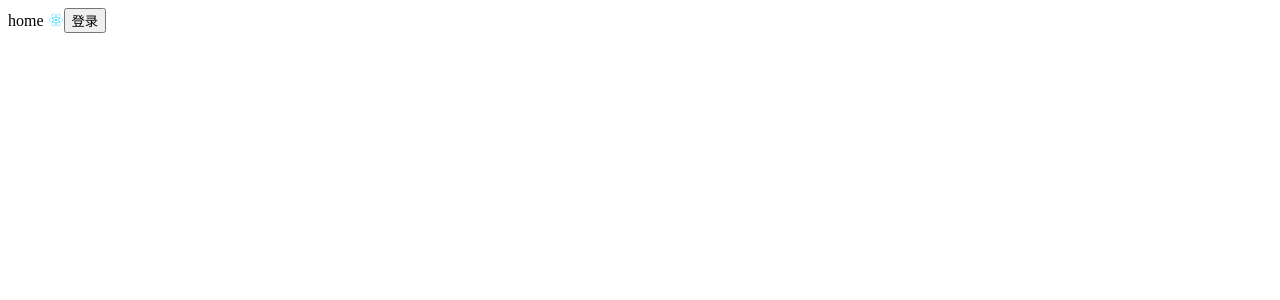
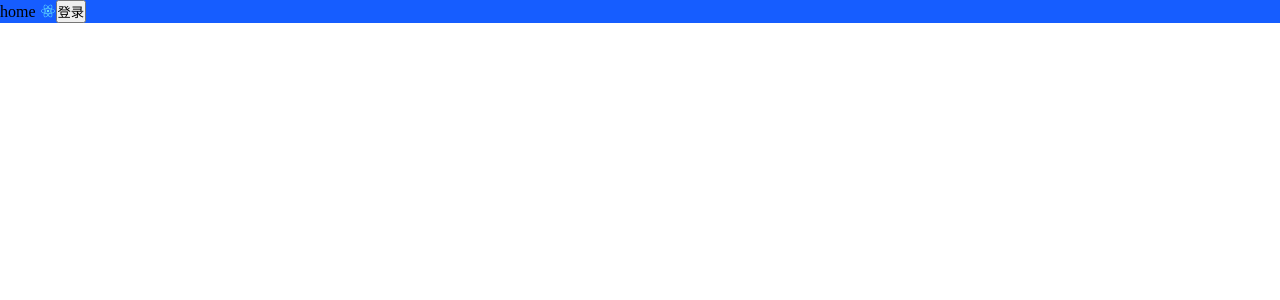
Before and after one commit to duoxie77777/ji-ceng-ai-assist-web, a Vue app: page /home in a window 1280 px wide. Shown: the top 300 px of the page. Built offline with nearby package versions, Linux system fonts and the light colour scheme.

Commit message:
feat:  重构样式文件，删除不必要的CSS，新增全局样式和按需引入Element Plus组件（jiaxin）

```diff
--- a/src/App.vue
+++ b/src/App.vue
@@ -5,5 +5,4 @@
 <script setup lang="ts">
 </script>
 
-<style scoped lang="less">
-</style>
+<style scoped lang="less"></style>
--- a/src/main.ts
+++ b/src/main.ts
@@ -2,7 +2,7 @@ import { createApp } from 'vue'
 import App from './App.vue'
 import router from './router'
 import { store } from './store'
-
+import './style.less'
 // 引入iconfont
 import './assets/iconfont/iconfont.css'
 import './assets/iconfont/iconfont.js'
--- a/src/style.css
+++ /dev/null
@@ -1,79 +0,0 @@
-:root {
-  font-family: system-ui, Avenir, Helvetica, Arial, sans-serif;
-  line-height: 1.5;
-  font-weight: 400;
-
-  color-scheme: light dark;
-  color: rgba(255, 255, 255, 0.87);
-  background-color: #242424;
-
-  font-synthesis: none;
-  text-rendering: optimizeLegibility;
-  -webkit-font-smoothing: antialiased;
-  -moz-osx-font-smoothing: grayscale;
-}
-
-a {
-  font-weight: 500;
-  color: #646cff;
-  text-decoration: inherit;
-}
-a:hover {
-  color: #535bf2;
-}
-
-body {
-  margin: 0;
-  display: flex;
-  place-items: center;
-  min-width: 320px;
-  min-height: 100vh;
-}
-
-h1 {
-  font-size: 3.2em;
-  line-height: 1.1;
-}
-
-button {
-  border-radius: 8px;
-  border: 1px solid transparent;
-  padding: 0.6em 1.2em;
-  font-size: 1em;
-  font-weight: 500;
-  font-family: inherit;
-  background-color: #1a1a1a;
-  cursor: pointer;
-  transition: border-color 0.25s;
-}
-button:hover {
-  border-color: #646cff;
-}
-button:focus,
-button:focus-visible {
-  outline: 4px auto -webkit-focus-ring-color;
-}
-
-.card {
-  padding: 2em;
-}
-
-#app {
-  max-width: 1280px;
-  margin: 0 auto;
-  padding: 2rem;
-  text-align: center;
-}
-
-@media (prefers-color-scheme: light) {
-  :root {
-    color: #213547;
-    background-color: #ffffff;
-  }
-  a:hover {
-    color: #747bff;
-  }
-  button {
-    background-color: #f9f9f9;
-  }
-}
--- /dev/null
+++ b/src/style.less
@@ -0,0 +1,4 @@
+* {
+  margin: 0;
+  padding: 0;
+}
--- a/src/views/home/index.vue
+++ b/src/views/home/index.vue
@@ -1,9 +1,9 @@
 <template>
-    <div>
-        home
-        <SvgIcon name="React"/>
-        <button @click="handleLogin()">登录</button>
-    </div>
+  <div style="background-color: #165DFF;">
+    home
+    <SvgIcon name="React" />
+    <button @click="handleLogin()">登录</button>
+  </div>
 </template>
 
 <script lang="ts" setup>
--- a/vite.config.ts
+++ b/vite.config.ts
@@ -2,6 +2,10 @@ import { defineConfig } from 'vite'
 import vue from '@vitejs/plugin-vue'
 import { resolve } from 'path'
 import { viteMockServe } from 'vite-plugin-mock'
+// element-plus 按需引入插件
+import AutoImport from 'unplugin-auto-import/vite'
+import Components from 'unplugin-vue-components/vite'
+import { ElementPlusResolver } from 'unplugin-vue-components/resolvers'
 
 export default defineConfig(({ command }) => ({
   plugins: [
@@ -11,6 +15,12 @@ export default defineConfig(({ command }) => ({
       enable: command === 'serve', // 仅开发环境启用
       logger: true,               // 控制台显示请求日志
     }),
+    AutoImport({
+      resolvers: [ElementPlusResolver()],
+    }),
+    Components({
+      resolvers: [ElementPlusResolver()],
+    }),
   ],
   resolve: {
     alias: {
```
Also changed, not shown: auto-imports.d.ts (added, +10 -0 lines), components.d.ts (added, +19 -0 lines).
